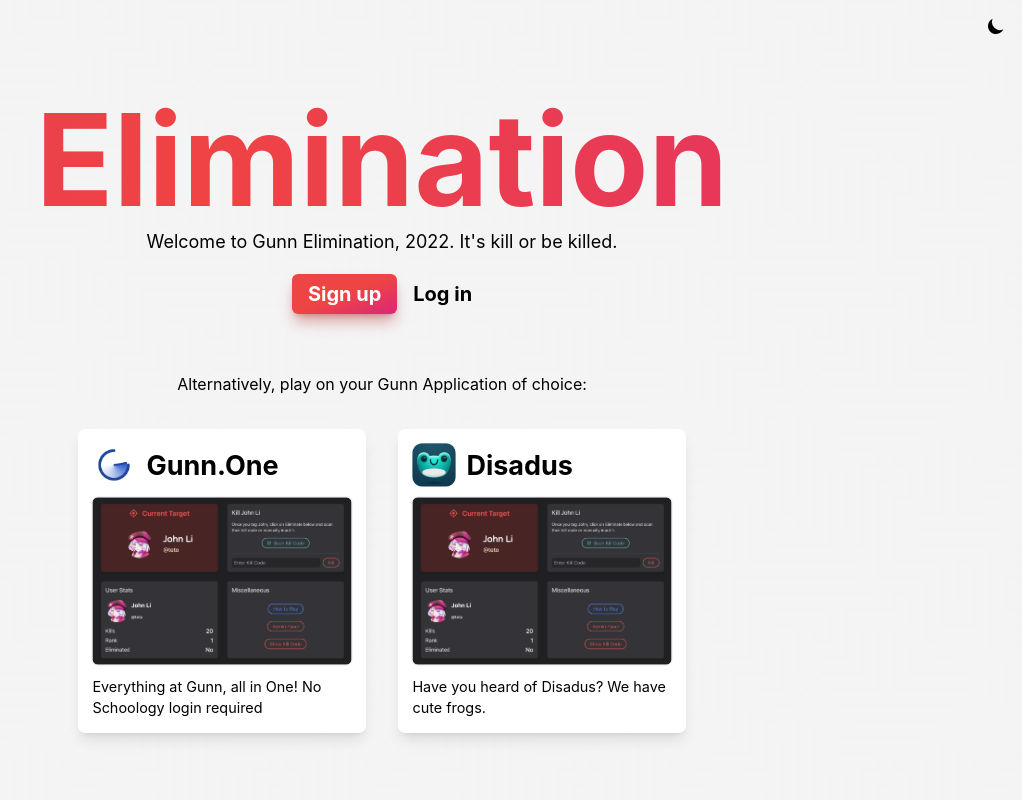
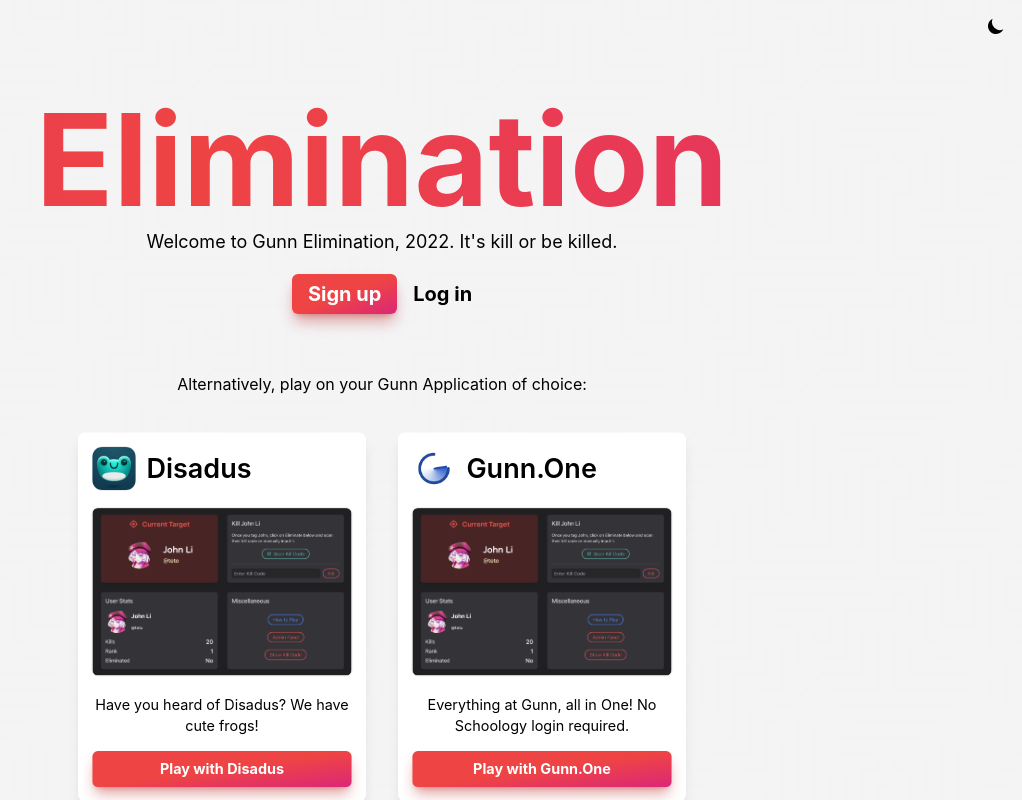
Before and after one commit to gunn-elimination/elimination-2022, a Next.js app: page / in a window 1280 px wide. Shown: the whole page, without its empty margins (258-1280 px from the left). Built offline with nearby package versions, Linux system fonts and the light colour scheme; no server answers.

Commit message:
more changes to elim

```diff
--- a/components/AppCard.tsx
+++ b/components/AppCard.tsx
@@ -13,10 +13,10 @@ export default function AppCard(props: AppCardProps) {
 
   return (
     <Link href={href}>
-      <div className="h-full hoverCard p-4 text-left text-black transition-shadow duration-150 ease-in-out bg-white rounded-lg shadow-lg dark:bg-zinc-800 dark:text-white hover:shadow-xl basis-[20rem]">
+      <div className="h-full hoverCard p-4 text-left text-black transition-shadow duration-150 ease-in-out bg-white rounded-lg shadow-lg dark:bg-zinc-800 dark:text-white hover:shadow-xl basis-[20rem] flex flex-col gap-2">
         <span className="flex items-center gap-3 mb-3">
           <img src={icon} alt={name} className="h-12 rounded-none" />
-          <h3 className="text-3xl font-bold">{name}</h3>
+          <h3 className="text-3xl font-semibold">{name}</h3>
         </span>
         {img && (
           <img
@@ -25,7 +25,8 @@ export default function AppCard(props: AppCardProps) {
             className="mb-3 rounded-md outline outline-1 outline-gray-300/50"
           />
         )}
-        <p>{children}</p>
+        <p className={`text-center`}>{children}</p>
+        <button className="mt-2 btn-primary">Play with {name}</button>
       </div>
     </Link>
   );
--- a/pages/index.tsx
+++ b/pages/index.tsx
@@ -1,4 +1,10 @@
-import { useContext, useEffect, useState } from "react";
+import {
+  useContext,
+  useEffect,
+  useLayoutEffect,
+  useRef,
+  useState,
+} from "react";
 import Head from "next/head";
 import { Transition } from "@headlessui/react";
 import AppCard from "../components/AppCard";
@@ -7,6 +13,32 @@ import { UserContext } from "../helpers/usercontext";
 export default function Home() {
   const [animate, setAnimate] = useState(false);
   const user = useContext(UserContext);
+  const items = useRef([] as any[]);
+  useLayoutEffect(() => {
+    const cards = [
+      <AppCard
+        name="Gunn.One"
+        href="https://gunn.one/app/elimination"
+        icon="/apps/gunn-one.png"
+        img="/apps/disadus-dark.png"
+        key={"gunn1"}
+      >
+        Everything at Gunn, all in One! No Schoology login required.
+      </AppCard>,
+      <AppCard
+        name="Disadus"
+        href="https://disadus.app"
+        icon="/apps/disadus.png"
+        img="/apps/disadus-dark.png"
+        key={"disadus"}
+      >
+        Have you heard of Disadus? We have cute frogs!
+      </AppCard>,
+    ];
+    // shuffle the cards
+    const shuffled = Math.random() < 0.5 ? cards : cards.reverse();
+    items.current = shuffled;
+  }, []);
   // Is there a better way to do this?
   useEffect(() => {
     setAnimate(true);
@@ -93,23 +125,7 @@ export default function Home() {
         </p>
 
         <section className="flex flex-wrap justify-center pointer-events-none group">
-          <AppCard
-            name="Gunn.One"
-            href="https://gunn.one/app/elimination"
-            icon="/apps/gunn-one.png"
-            img="/apps/disadus-dark.png"
-          >
-            Everything at Gunn, all in One! No Schoology login required
-          </AppCard>
-
-          <AppCard
-            name="Disadus"
-            href="https://disadus.app"
-            icon="/apps/disadus.png"
-            img="/apps/disadus-dark.png"
-          >
-            Have you heard of Disadus? We have cute frogs.
-          </AppCard>
+          {items.current}
         </section>
       </main>
     </div>
```
